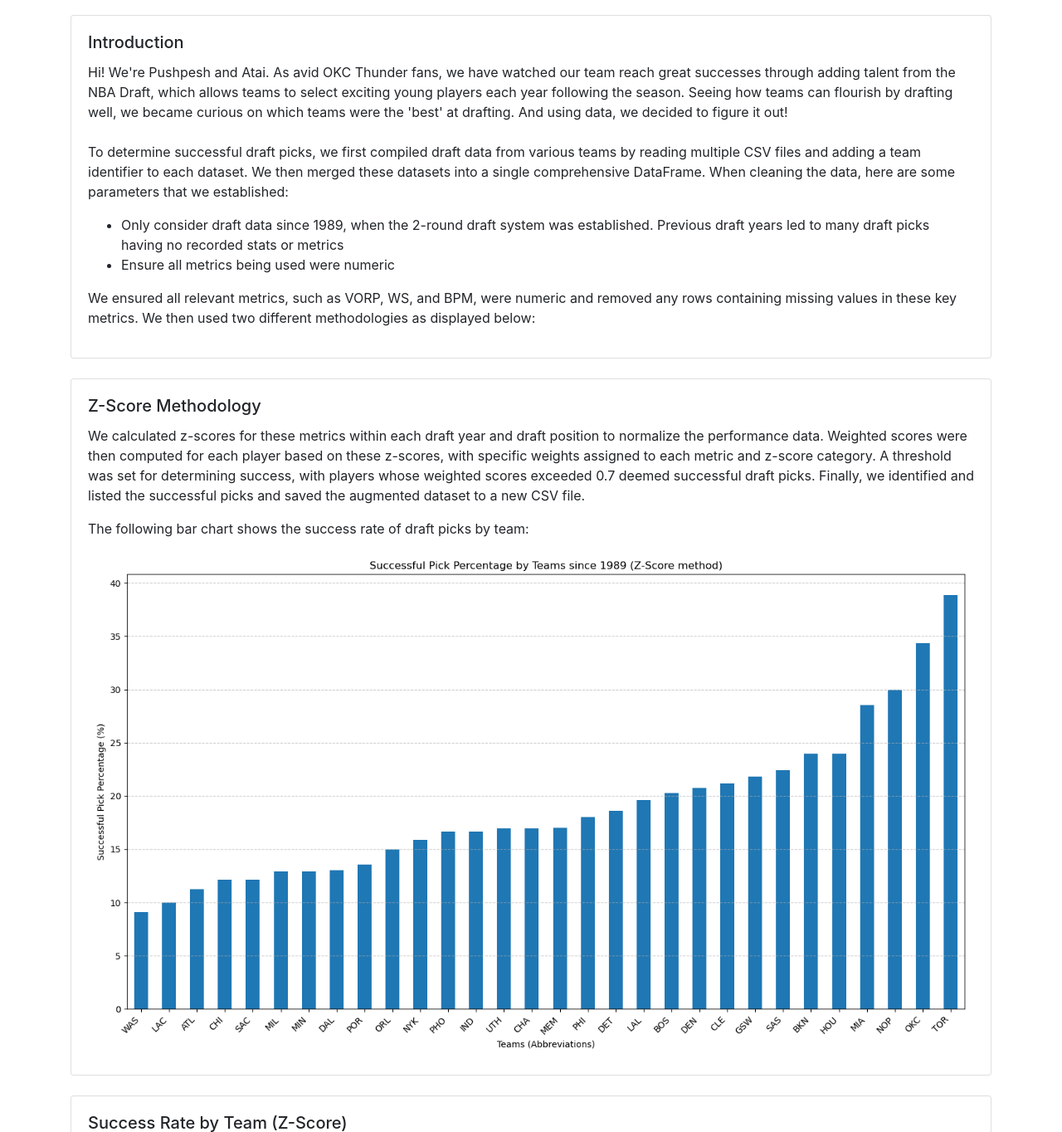
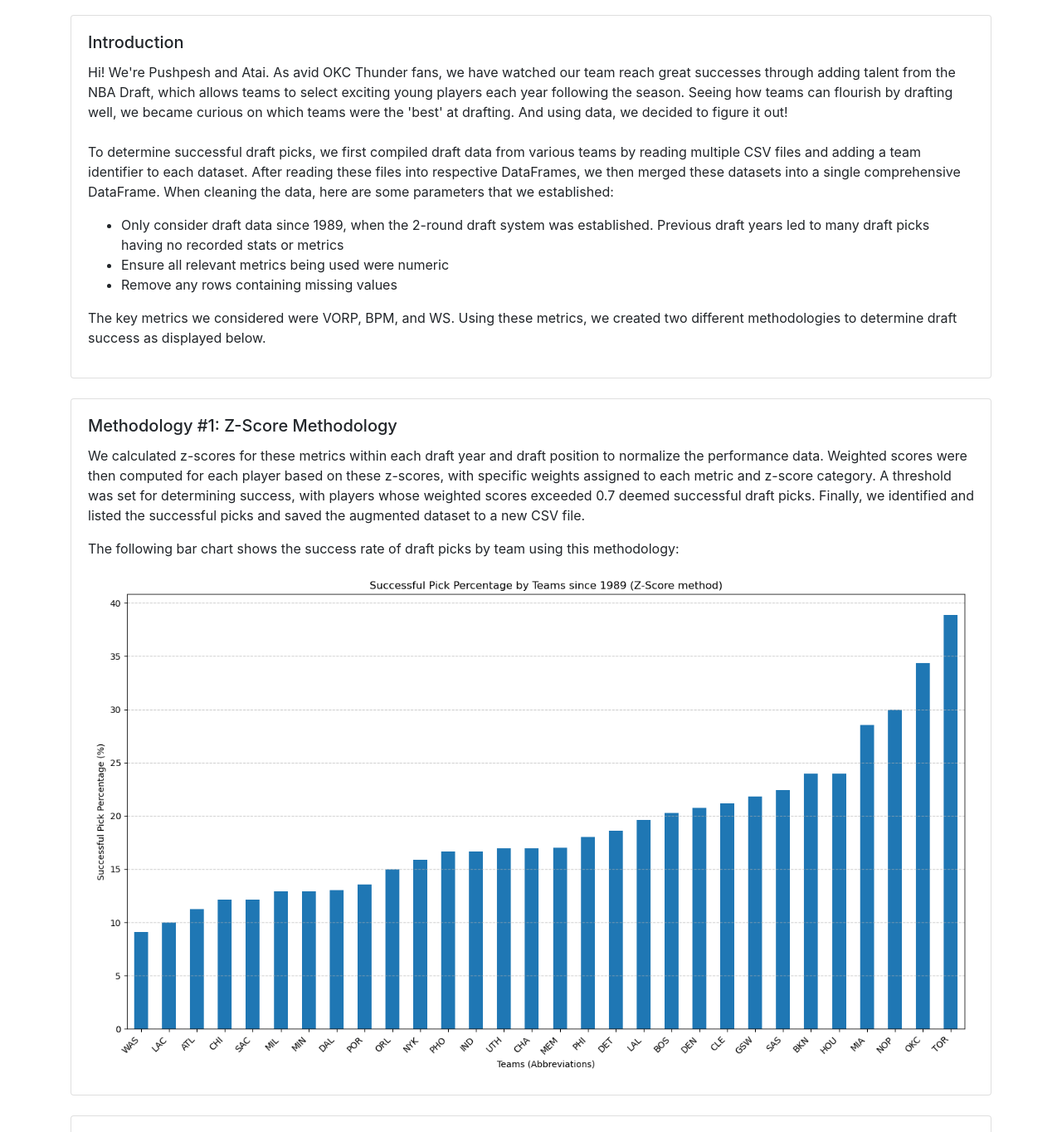
Before and after one commit to pthakur11205/DraftSuccessAnalysis, a Flask app: page / in a window 1280 px wide. Shown: the part 140-1504 px from the top of the page at 83% size. Run offline with Flask 3, Linux system fonts and the light colour scheme; some libraries are stand-ins or nearby versions.

Commit message:
adding info!

```diff
--- a/templates/index.html
+++ b/templates/index.html
@@ -21,16 +21,16 @@
                     flourish by drafting well, we became curious on which teams were the 'best' at drafting. And using data, we decided to figure it out!
                     <br> </br>
                     To determine successful draft picks, we first compiled draft data from various teams by reading multiple CSV files
-                    and adding a team identifier to each dataset. We then merged these datasets into a single comprehensive DataFrame. When cleaning the data,
-                    here are some parameters that we established:
+                    and adding a team identifier to each dataset. After reading these files into respective DataFrames, we then merged these datasets into a single comprehensive DataFrame.
+                    When cleaning the data, here are some parameters that we established:
                     <ul>
                         <li>Only consider draft data since 1989, when the 2-round draft system was established. Previous draft years led to many draft picks
                             having no recorded stats or metrics</li>
-                        <li>Ensure all metrics being used were numeric</li>
+                        <li>Ensure all relevant metrics being used were numeric</li>
+                        <li>Remove any rows containing missing values</li>
                     </ul>
-                    We ensured all relevant metrics,
-                    such as VORP, WS, and BPM, were numeric and removed any rows
-                    containing missing values in these key metrics. We then used two different methodologies as displayed below:
+                    The key metrics we considered were VORP, BPM, and WS. Using these metrics, we created two different methodologies to determine draft success as
+                    displayed below.
                 </p>
             </div>
         </div>
@@ -38,7 +38,7 @@
         <!-- Z-Score Methodology -->
         <div class="card mt-4">
             <div class="card-body">
-                <h5 class="card-title">Z-Score Methodology</h5>
+                <h5 class="card-title">Methodology #1: Z-Score Methodology</h5>
                 <p class="card-text">
                     We calculated z-scores for these metrics within each draft year and draft position to normalize the
                     performance data. Weighted scores were then computed for each player based on these z-scores,
@@ -46,7 +46,7 @@
                     with players whose weighted scores exceeded 0.7 deemed successful draft picks. Finally, we identified and listed the
                     successful picks and saved the augmented dataset to a new CSV file.
                 </p>
-                <p class="card-text">The following bar chart shows the success rate of draft picks by team:</p>
+                <p class="card-text">The following bar chart shows the success rate of draft picks by team using this methodology:</p>
                 <img src="{{ url_for('static', filename='images/successful_pick_percentage_zScore_sorted.png') }}" alt="Successful Pick Percentage by Teams (Z-Score)" class="img-fluid">
             </div>
         </div>
@@ -68,14 +68,14 @@
         <!-- Percentile Methodology -->
         <div class="card mt-4">
             <div class="card-body">
-                <h5 class="card-title">Percentile Methodology</h5>
+                <h5 class="card-title">Methodology #2: Percentile Methodology</h5>
                 <p class="card-text">
                     Our methodology for identifying successful picks combined two criteria: (1) players whose VORP, WS, and BPM values exceeded the median
                     plus 1.25 times the standard deviation for their draft year,
                     and (2) players whose percentile ranks for these metrics were above 70% both within their draft year and their draft position.
                     Players meeting either criterion were considered successful.
                 </p>
-                <p class="card-text">The following bar chart shows the success rate of draft picks by team:</p>
+                <p class="card-text">The following bar chart shows the success rate of draft picks by team using this methodology:</p>
                 <img src="{{ url_for('static', filename='images/successful_pick_percentage_percentile_sorted.png') }}" alt="Successful Pick Percentage by Teams (Percentile)" class="img-fluid">
             </div>
         </div>
```
